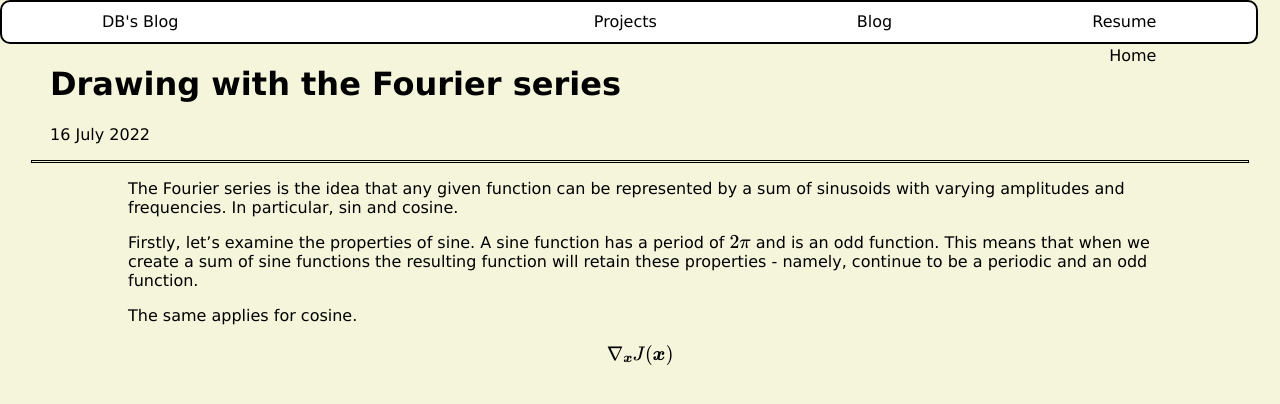
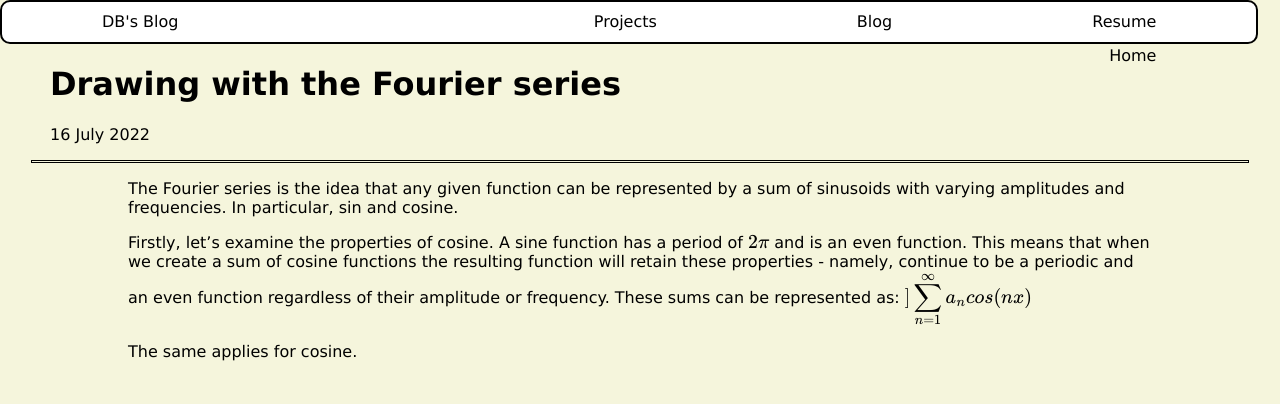
Before and after one commit to Dinhbaon/Dinhbaon.github.io, a Jekyll site: the page built from _posts/2022-06-29-Drawing-with-the-fourier-series.markdown, in a window 1280 px wide and 900 px high. Shown: the top 404 px of the window. Built offline with Jekyll 4.4.1, drawn with Linux system fonts in a browser that asks for light colours.

Commit message:
Update 2022-06-29-Drawing-with-the-fourier-series.markdown

```diff
--- a/_posts/2022-06-29-Drawing-with-the-fourier-series.markdown
+++ b/_posts/2022-06-29-Drawing-with-the-fourier-series.markdown
@@ -8,8 +8,8 @@ categories:
 ---
 The Fourier series is the idea that any given function can be represented by a sum of sinusoids with varying amplitudes and frequencies. In particular,  sin and cosine.
 
-Firstly, let's examine the properties of sine. A sine function has a period of $$ 2\pi $$ and is an odd function. This means that when we create a sum of sine functions the resulting function will retain these properties - namely, continue to be a periodic and an odd function.
+Firstly, let's examine the properties of cosine. A sine function has a period of $$ 2\pi $$ and is an even function. This means that when we create a sum of cosine functions the resulting function will retain these properties - namely, continue to be a periodic and an even function regardless of their amplitude or frequency. These sums can be represented as:
+ $$]\displaystyle\sum_{n=1} ^{\infty} a_n cos(nx)$$
+
 
 The same applies for cosine.
-
-$$ \nabla_\boldsymbol{x} J(\boldsymbol{x}) $$
```
